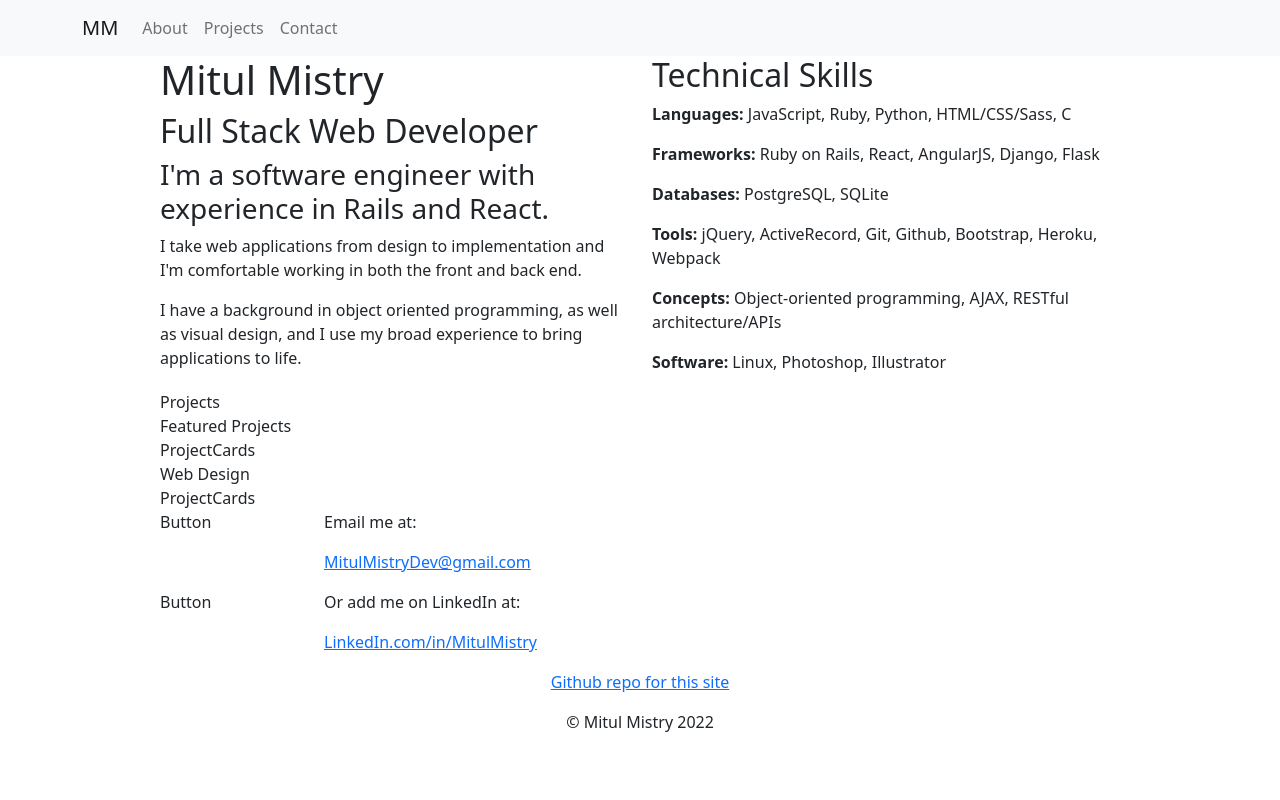
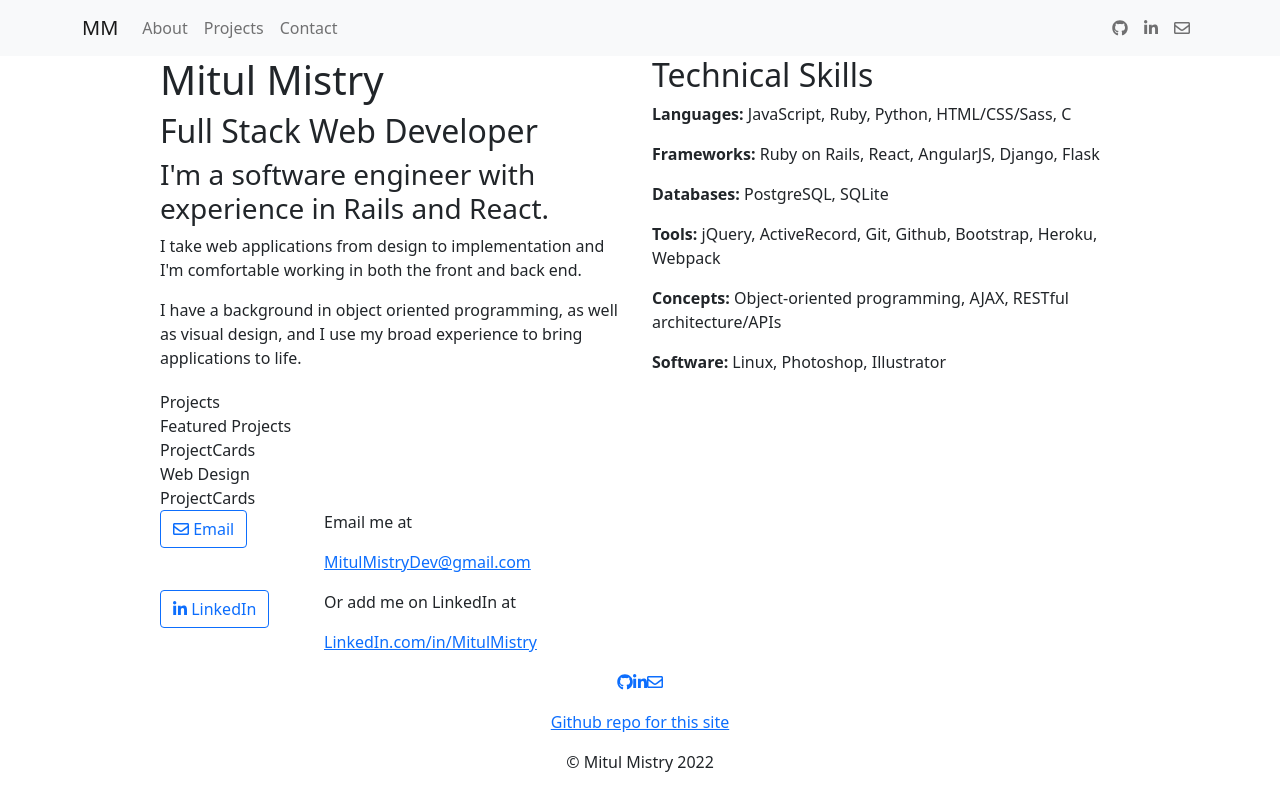
Before and after one commit to MitulMistry/mm-webdev-portfolio-v3, a Gatsby site: page / in a window 1280 px wide. Built offline with nearby package versions, Linux system fonts and the light colour scheme; Gatsby itself is replaced by a stand-in of ours.

Commit message:
Add Font Awesome icons for social links

```diff
--- a/package.json
+++ b/package.json
@@ -5,6 +5,11 @@
   "version": "0.1.0",
   "author": "Mitul Mistry <MitulMistryDev@gmail.com>",
   "dependencies": {
+    "@fortawesome/fontawesome-svg-core": "^1.2.36",
+    "@fortawesome/free-brands-svg-icons": "^5.15.4",
+    "@fortawesome/free-regular-svg-icons": "^5.15.4",
+    "@fortawesome/free-solid-svg-icons": "^5.15.4",
+    "@fortawesome/react-fontawesome": "^0.1.16",
     "bootstrap": "^5.1.3",
     "gatsby": "^4.5.4",
     "gatsby-plugin-gatsby-cloud": "^4.5.2",
--- a/src/components/contact.js
+++ b/src/components/contact.js
@@ -1,6 +1,9 @@
 import React from "react"
 
 import { Row, Col, Button } from "reactstrap"
+import { FontAwesomeIcon } from "@fortawesome/react-fontawesome"
+import { faLinkedinIn } from "@fortawesome/free-brands-svg-icons"
+import { faEnvelope } from "@fortawesome/free-regular-svg-icons"
 
 import { socialMedia } from "../data"
 
@@ -8,22 +11,32 @@ const Contact = () => (
   <div className="contact">
     <Row>
       <Col md="2">
-        Button
-        {/* <Button href={"mailto:" + socialMedia.email} className="btn-web-app btn-light" rel="noopener noreferrer"><span className="fa fa-envelope-o fa-lg" aria-hidden="true"></span> Email</Button> */}
+        <Button href={`mailto:${socialMedia.email}`} color="primary" outline rel="noopener noreferrer">
+          <FontAwesomeIcon icon={faEnvelope} /> Email
+        </Button>
       </Col>
       <Col>
-        <p>Email me at:</p>
-        <p><a href={"mailto:" + socialMedia.email} rel="noopener noreferrer">{socialMedia.email}</a></p>
+        <p>Email me at</p>
+        <p>
+          <a href={`mailto:${socialMedia.email}`} rel="noopener noreferrer">
+            {socialMedia.email}
+          </a>
+        </p>
       </Col>
     </Row>
     <Row className="row-top-margin">
-    <Col md="2">
-      Button
-        {/* <Button href={socialMedia.linkedin} target="_blank" className="btn-web-app btn-light" rel="noopener noreferrer"><span className="fa fa-linkedin fa-lg" aria-hidden="true"></span> LinkedIn</Button> */}
+      <Col md="2">
+        <Button href={socialMedia.linkedin} target="_blank" color="primary" outline rel="noopener noreferrer">
+          <FontAwesomeIcon icon={faLinkedinIn} /> LinkedIn
+        </Button>
       </Col>
       <Col>
-        <p>Or add me on LinkedIn at:</p>
-        <p><a href={socialMedia.linkedin} target="_blank" rel="noopener noreferrer">{"LinkedIn.com/in/" + socialMedia.linkedinUser}</a></p>
+        <p>Or add me on LinkedIn at</p>
+        <p>
+          <a href={socialMedia.linkedin} target="_blank" rel="noopener noreferrer">
+            {`LinkedIn.com/in/${socialMedia.linkedinUser}`}
+          </a>
+        </p>
       </Col>
     </Row>
   </div>
--- a/src/components/footer.js
+++ b/src/components/footer.js
@@ -1,16 +1,32 @@
 import React from "react"
+
+import { FontAwesomeIcon } from "@fortawesome/react-fontawesome"
+import { faGithub, faLinkedinIn } from "@fortawesome/free-brands-svg-icons"
+import { faEnvelope } from "@fortawesome/free-regular-svg-icons"
 
 import { socialMedia } from "../data"
 
 const Footer = () => (
   <footer className="footer-main text-sm-center">
-    {/* <p className="footer-icons">
-      <a href={profileData.github} target="_blank" rel="noopener noreferrer"><span className="fa fa-github fa-lg"></span></a>
-      <a href={profileData.linkedin} target="_blank" rel="noopener noreferrer"><span className="fa fa-linkedin fa-lg"></span></a>
-      <a href={"mailto:" + profileData.email} rel="noopener noreferrer"><span className="fa fa-envelope-o fa-lg"></span></a>
-    </p> */}
-    <p><a href="https://github.com/MitulMistry/mm-webdev-portfolio-v3" target="_blank" rel="noopener noreferrer">Github repo for this site</a></p>
-    <p className="footer-copyright">&copy; Mitul Mistry {new Date().getFullYear()}</p>
+    <p className="footer-icons">
+      <a href={socialMedia.github} target="_blank" rel="noopener noreferrer">
+        <FontAwesomeIcon icon={faGithub} />
+      </a>
+      <a href={socialMedia.linkedin} target="_blank" rel="noopener noreferrer">
+        <FontAwesomeIcon icon={faLinkedinIn} />
+      </a>
+      <a href={`mailto:${socialMedia.email}`} rel="noopener noreferrer">
+        <FontAwesomeIcon icon={faEnvelope} />
+      </a>
+    </p>
+    <p>
+      <a href="https://github.com/MitulMistry/mm-webdev-portfolio-v3" target="_blank" rel="noopener noreferrer">
+        Github repo for this site
+      </a>
+    </p>
+    <p className="footer-copyright">
+      &copy; Mitul Mistry {new Date().getFullYear()}
+    </p>
   </footer>
 )
 
--- a/src/components/navbar.js
+++ b/src/components/navbar.js
@@ -1,5 +1,8 @@
 import React, { useState } from "react"
-import { Container, Collapse, Navbar, NavbarBrand, NavbarToggler, Nav, NavItem, NavLink } from 'reactstrap'
+import { Container, Collapse, Navbar, NavbarBrand, NavbarToggler, Nav, NavItem, NavLink } from "reactstrap"
+import { FontAwesomeIcon } from "@fortawesome/react-fontawesome"
+import { faGithub, faLinkedinIn } from "@fortawesome/free-brands-svg-icons"
+import { faEnvelope } from "@fortawesome/free-regular-svg-icons"
 
 import { socialMedia } from "../data";
 
@@ -26,17 +29,23 @@ const NavBar = () => {
             </NavItem>
           </Nav>
 
-          {/* <Nav navbar className="ms-auto navbar-social">
+          <Nav navbar className="ms-auto navbar-social">
             <NavItem>
-              <NavLink href={profileData.github} target="_blank"><span className="fa fa-github fa-lg"></span></NavLink>
+              <NavLink href={socialMedia.github} target="_blank">
+                <FontAwesomeIcon icon={faGithub} />
+              </NavLink>
             </NavItem>
             <NavItem>
-              <NavLink href={profileData.linkedin} target="_blank"><span className="fa fa-linkedin fa-lg"></span></NavLink>
+              <NavLink href={socialMedia.linkedin} target="_blank">
+                <FontAwesomeIcon icon={faLinkedinIn} />
+              </NavLink>
             </NavItem>
             <NavItem>
-              <NavLink href={"mailto:" + profileData.email} target="_blank"><span className="fa fa-envelope-o fa-lg"></span></NavLink>
+              <NavLink href={`mailto:${socialMedia.email}`} target="_blank">
+                <FontAwesomeIcon icon={faEnvelope} />
+              </NavLink>
             </NavItem>
-          </Nav> */}
+          </Nav>
         </Collapse>
       </Container>
     </Navbar>
```
Also changed, not shown: 1 other file.
